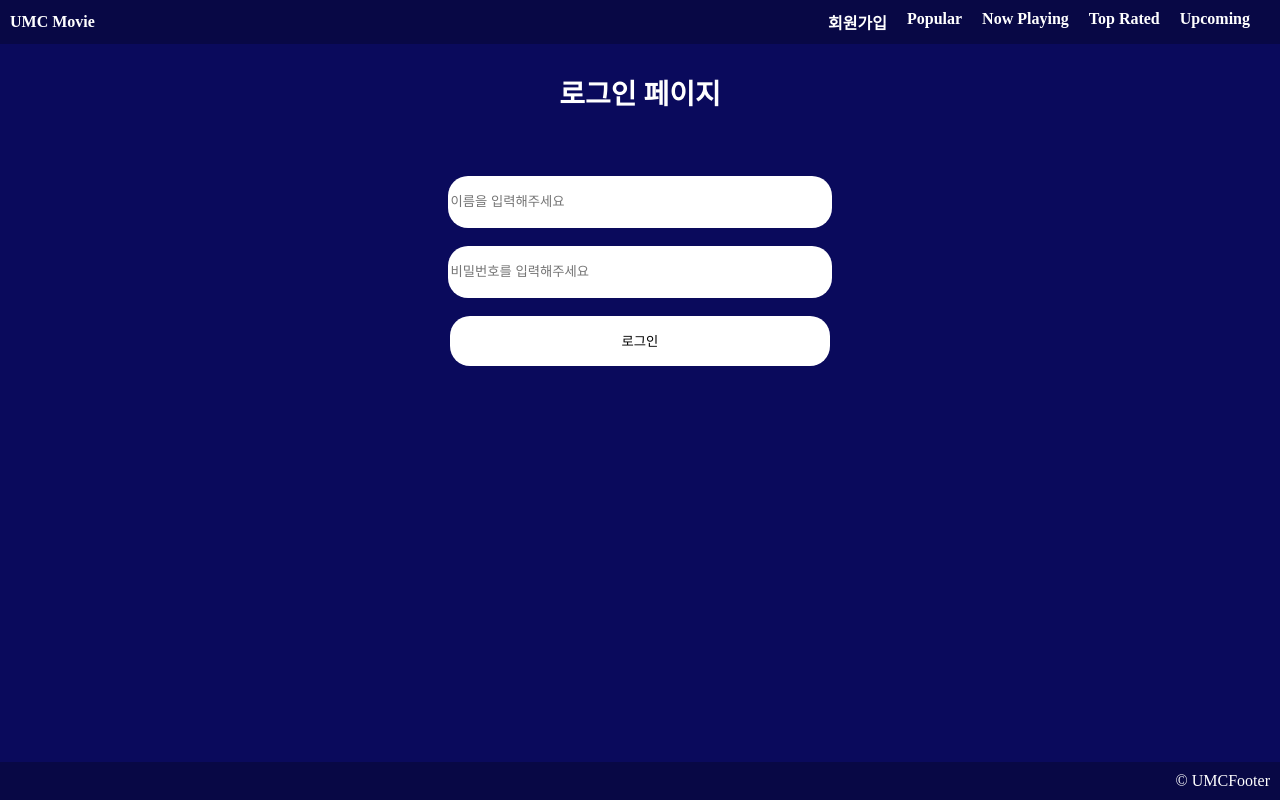
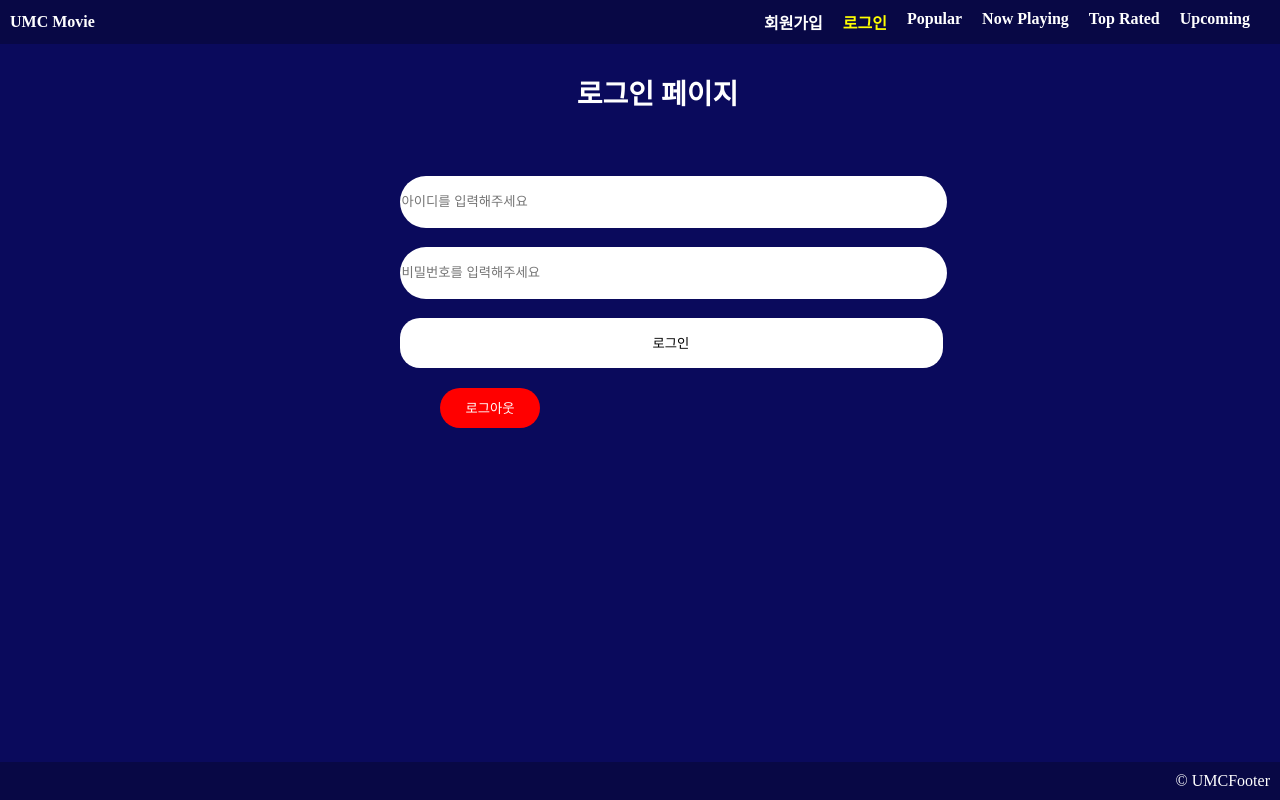
Before and after one commit to guineaaaa/Responsive-Movie-Site, a React (Create React App) app: page /Login in a window 1280 px wide. Built offline with nearby package versions, Linux system fonts and the light colour scheme; no server answers.

Commit message:
✨ 실제 회원가입, 로그인 요청, 상단바 수정

```diff
--- a/package.json
+++ b/package.json
@@ -8,6 +8,7 @@
     "@testing-library/user-event": "^13.5.0",
     "react": "^18.3.1",
     "react-dom": "^18.3.1",
+    "react-infinite-scroll-component": "^6.1.0",
     "react-router-dom": "^6.23.0",
     "react-scripts": "5.0.1",
     "react-spinners": "^0.13.8",
--- a/src/components/Login.jsx
+++ b/src/components/Login.jsx
@@ -1,31 +1,41 @@
-import { useState } from "react";
+import React, { useState } from "react";
+import { useNavigate } from "react-router-dom";
 import styled from 'styled-components';
-import React from "react";
 
 const LogInContainer = styled.div`
     display: flex;
     flex-direction: column;
     align-items: center;
+    padding-right: 300px;
 `;
 
 const Title = styled.h1`
     text-align: center;
     color: white;
     font-size: 28px;
-    padding:45px;
+    padding: 45px;
+    padding-left: 380px;
 `;
 
 const Input = styled.input`
-    width:30%;
-    height:50px;
-    background-color:white;
-    border:none;
-    border-radius:20px;
+    width: 300%;
+    height: 50px;
+    background-color: white;
+    border: none;
+    border-radius: 40px;
+    margin-bottom: -15px;
+`;
 
+const Warning = styled.p`
+    color: red;
+    text-align: right;
+    position: relative;
+    left: 155px;
+    top: 10px;
 `;
 
 const Submit = styled.button`
-    width: 30%;
+    width: 300%;
     height: 50px;
     border-radius: 20px;
     border: none;
@@ -33,55 +43,111 @@ const Submit = styled.button`
     color: black;
 `;
 
+const LogoutButton = styled.button`
+    margin-top: 20px;
+    width: 100px;
+    height: 40px;
+    border-radius: 20px;
+    border: none;
+    background-color: red;
+    color: white;
+`;
+
 const Login = () => {
-    const [name, setName] = useState("");
+    const [id, setId] = useState("");
     const [password, setPassword] = useState("");
+    const [idMessage, setIDMessage] = useState("");
+    const [passwordMessage, setPasswordMessage] = useState("");
+    const [isId, setIsID] = useState(false);
+    const [isPassword, setIsPassword] = useState(false);
+    const navigate = useNavigate();
 
-    const [isName, setIsName] = useState(false);
-    const [isPassword, setIsPassword] = useState(false);
-
-    const handleNameChange = (e) => {
-        const currentName = e.target.value;
-        setName(currentName);
-        setIsName(!!currentName.trim()); // 이름이 비어있지 않으면 true
+    const handleIDChange = (e) => {
+        const currentID = e.target.value;
+        setId(currentID);
+        if (!currentID.trim()) {
+            setIDMessage("아이디를 입력하세요");
+            setIsID(false);
+        } else {
+            setIsID(true);
+            setIDMessage("");
+        }
     };
 
     const handlePasswordChange = (e) => {
         const currentPassword = e.target.value;
         setPassword(currentPassword);
-        setIsPassword(!!currentPassword.trim()); // 비밀번호가 비어있지 않으면 true
-    };
-
-    const handleSubmit = (e) => {
-        e.preventDefault();
-        if (isName && isPassword) {
-            // 이름과 비밀번호가 모두 입력되었을 때 로그인 처리
-            console.log("로그인 처리:", { name, password });
-            // 로그인 처리 로직을 추가하세요
+        if (!currentPassword.trim()) {
+            setPasswordMessage("비밀번호를 입력하세요");
+            setIsPassword(false);
         } else {
-            alert("이름과 비밀번호를 모두 입력해주세요.");
+            setIsPassword(true);
+            setPasswordMessage("");
         }
     };
 
+    const handleSubmit = async (e) => {
+        e.preventDefault();
+        if (isId && isPassword) {
+            const storedId = localStorage.getItem('id');
+            const storedPasswordToken = localStorage.getItem('passwordToken');
+            const storedPasswordData = storedPasswordToken ? JSON.parse(atob(storedPasswordToken)) : null;
+
+            console.log("storedId:", storedId);
+            console.log("storedPasswordData:", storedPasswordData);
+
+            if (storedId && storedPasswordData) {
+                const { password: storedPassword } = storedPasswordData;
+                console.log("storedPassword:", storedPassword);
+
+                if (id === storedId && password === storedPassword) {
+                    alert(`${id}님 환영합니다.`);
+                    localStorage.setItem('token', 'dummy-token'); // Save a dummy token for session management
+                    localStorage.setItem('userId', id);
+                    localStorage.setItem('isLoggedIn', 'true');
+                    navigate('/');
+                } else {
+                    alert("아이디 혹은 비밀번호를 확인하세요.");
+                }
+            } else {
+                alert("저장된 계정 정보가 없습니다. 회원가입을 진행해주세요.");
+            }
+        } else {
+            alert("아이디와 비밀번호를 모두 입력해주세요.");
+        }
+    };
+
+    const handleLogout = () => {
+        localStorage.removeItem('token');
+        localStorage.removeItem('userId');
+        localStorage.removeItem('isLoggedIn');
+        alert("로그아웃 되었습니다.");
+        navigate('/login'); // Redirect to the login page or any other appropriate page
+    };
+
     return (
-
-        <LogInContainer onSubmit={handleSubmit}>
-                <Title>로그인 페이지</Title>
+        <LogInContainer>
+            <Title>로그인 페이지</Title>
+            <form onSubmit={handleSubmit}>
                 <Input
                     type="text"
-                    value={name}
-                    onChange={handleNameChange}
-                    placeholder="이름을 입력해주세요"
+                    value={id}
+                    onChange={handleIDChange}
+                    placeholder="아이디를 입력해주세요"
                 />
-                <br></br>
+                <Warning className="message">{idMessage}</Warning>
+                <br />
                 <Input
                     type="password"
                     value={password}
                     onChange={handlePasswordChange}
                     placeholder="비밀번호를 입력해주세요"
                 />
-                <br></br>
+                <Warning className="message">{passwordMessage}</Warning>
+                <br />
                 <Submit type="submit">로그인</Submit>
+            </form>
+            <LogoutButton onClick={handleLogout}>로그아웃</LogoutButton>
         </LogInContainer>
     );
 }
--- a/src/components/Navbar.jsx
+++ b/src/components/Navbar.jsx
@@ -1,7 +1,6 @@
-import React, { useState } from 'react';
+import React, { useState, useEffect } from 'react';
 import styled from 'styled-components';
 import { NavLink } from 'react-router-dom';
-
 
 const NavbarContainer = styled.nav`
   position: fixed;
@@ -27,10 +26,10 @@ const Brand = styled(NavLink)`
 
 const ButtonContainer = styled.div`
   display: flex;
-  gap: 20px; /* Reduce the gap between buttons */
+  gap: 20px;
   max-width: 50%;
-  overflow-x: auto; /* Allow horizontal scrolling */
-  padding-right: 40px; /* Add right padding to accommodate scrollbar */
+  overflow-x: auto;
+  padding-right: 40px;
 `;
 
 const NavLinkButton = styled(NavLink)`
@@ -47,16 +46,52 @@ const NavLinkButton = styled(NavLink)`
   }
 `;
 
-
-
+const LogoutButton = styled.button`
+  text-decoration: none;
+  color: #fff;
+  background: none;
+  font-weight: bold;
+  border: none;
+  cursor: pointer;
+  &:hover {
+    color: yellow;
+  }
+  font-size:16px;
+`;
 
 const Navbar = () => {
+  const [isLoggedIn, setIsLoggedIn] = useState(false);
+
+  useEffect(() => {
+    // Check login status from localStorage when the component mounts
+    const loggedInStatus = localStorage.getItem('isLoggedIn');
+    if (loggedInStatus === 'true') {
+      setIsLoggedIn(true);
+    }
+  }, []);
+
+  const handleLogout = () => {
+    setIsLoggedIn(false);
+    localStorage.setItem('isLoggedIn', 'false');
+  };
+
+  const handleLogin = () => {
+    setIsLoggedIn(true);
+    localStorage.setItem('isLoggedIn', 'true');
+  };
 
   return (
     <NavbarContainer>
       <Brand to="/" exact>UMC Movie</Brand>
       <ButtonContainer>
-        <NavLinkButton to="/signup" activeClassName="active">회원가입</NavLinkButton>
+        {isLoggedIn ? (
+          <LogoutButton onClick={handleLogout}>로그아웃</LogoutButton>
+        ) : (
+          <>
+            <NavLinkButton to="/signup" activeClassName="active">회원가입</NavLinkButton>
+            <NavLinkButton to="/login" activeClassName="active" onClick={handleLogin}>로그인</NavLinkButton>
+          </>
+        )}
         <NavLinkButton to="/popular" activeClassName="active">Popular</NavLinkButton>
         <NavLinkButton to="/now-playing" activeClassName="active">Now Playing</NavLinkButton>
         <NavLinkButton to="/top-rated" activeClassName="active">Top Rated</NavLinkButton>
--- a/src/components/Signup.jsx
+++ b/src/components/Signup.jsx
@@ -1,7 +1,6 @@
-import { useState } from "react";
+import React, { useState } from "react";
 import styled from 'styled-components';
-import React from "react";
-import { useNavigate } from "react-router-dom"; // useNavigate 임포트
+import { useNavigate } from "react-router-dom";
 
 const SignUpContainer = styled.div`
     display: flex;
@@ -13,69 +12,72 @@ const Title = styled.h1`
     text-align: center;
     color: white;
     font-size: 28px;
-    padding:45px;
+    padding: 35px;
+    margin-top: 30px;
+    margin-bottom: -10px;
 `;
 
 const Input = styled.input`
-    margin-bottom:-10px;
-    width:30%;
-    height:50px;
-    background-color:white;
-    border:none;
-    border-radius:20px;
+    margin-bottom: -15px;
+    width: 30%;
+    height: 50px;
+    background-color: white;
+    border: none;
+    border-radius: 40px;
 `;
 
 const Warning = styled.p`
-    color:red;
-
+    color: red;
 `;
 
 const Submit = styled.button`
-    width:30%;
-    height:50px;
-    border-radius:20px;
-    border:none;
-    background-color:${props => props.active ? "yellow" : "white"};
-    color:black;
+    width: 30%;
+    height: 50px;
+    border-radius: 20px;
+    border: none;
+    background-color: ${props => props.active ? "yellow" : "white"};
+    color: black;
+    cursor: ${props => props.active ? "pointer" : "not-allowed"};
 `;
 
-const BacktoMain=styled.button`
-    border:none;
-    font-size:15px;
-    background:none;
-    color:white;
-    font-weight:bold;
+const BacktoMain = styled.button`
+    border: none;
+    font-size: 15px;
+    background: none;
+    color: white;
+    font-weight: bold;
+    cursor: pointer;
 `;
 
-const If=styled.span`
-    margin-top:30px;
-    font-size:15px;
-    color:white;
+const If = styled.span`
+    margin-top: 30px;
+    font-size: 15px;
+    color: white;
 `;
 
 const Signup = () => {
-    // 초기값 세팅하기 - 이름, 이메일, 나이, 비밀번호, 비밀번호 확인
     const [name, setName] = useState("");
+    const [id, setID] = useState("");
     const [email, setEmail] = useState("");
     const [age, setAge] = useState("");
     const [password, setPassword] = useState("");
     const [passwordConfirm, setPasswordConfirm] = useState("");
 
-    // 오류 메세지 상태 저장
     const [nameMessage, setNameMessage] = useState("");
+    const [idMessage, setIDMessage] = useState("");
     const [emailMessage, setEmailMessage] = useState("");
     const [ageMessage, setAgeMessage] = useState("");
     const [passwordMessage, setPasswordMessage] = useState("");
-    const [passwordConfirmMessage, setpasswordConfirmMessage] = useState("");
+    const [passwordConfirmMessage, setPasswordConfirmMessage] = useState("");
 
-    // 유효성 검사
     const [isName, setIsName] = useState(false);
+    const [isId, setIsId] = useState(false);
     const [isEmail, setIsEmail] = useState(false);
     const [isAge, setIsAge] = useState(false);
     const [isPassword, setIsPassword] = useState(false);
     const [isPasswordConfirm, setIsPasswordConfirm] = useState(false);
 
-    const navigate = useNavigate(); // useNavigate 훅 사용
+    const navigate = useNavigate();
 
     const onChangeName = (e) => {
         const currentName = e.target.value;
@@ -89,24 +91,32 @@ const Signup = () => {
         }
     };
 
+    const onChangeId = (e) => {
+        const currentId = e.target.value;
+        setID(currentId);
+        if (!currentId.trim()) {
+            setIDMessage("아이디를 입력하세요");
+            setIsId(false);
+        } else {
+            setIsId(true);
+            setIDMessage("");
+        }
+    };
+
     const onChangeEmail = (e) => {
         const currentEmail = e.target.value;
         setEmail(currentEmail);
         const emailRegExp = /^[A-Za-z0-9_]+[A-Za-z0-9]*[@]{1}[A-Za-z0-9]+[A-Za-z0-9]*[.]{1}[A-Za-z]{1,3}$/;
 
         if (!currentEmail.trim()) {
-            setNameMessage("이메일을 입력하세요");
+            setEmailMessage("이메일을 입력하세요");
             setIsEmail(false);
-            return;
         } else if (!emailRegExp.test(currentEmail)) {
             setEmailMessage("이메일 형식에 맞게 다시 입력해주세요!");
             setIsEmail(false);
-            return;
         } else {
             setIsEmail(true);
             setEmailMessage("");
-
-            return;
         }
     };
 
@@ -117,23 +127,16 @@ const Signup = () => {
         if (!currentAge.trim()) {
             setAgeMessage("나이를 입력하세요");
             setIsAge(false);
-            return;
-        }
-
-        if (isNaN(currentAge) || parseInt(currentAge) < 0 || parseFloat(currentAge) % 1 !== 0) {
+        } else if (isNaN(currentAge) || parseInt(currentAge) < 0 || parseFloat(currentAge) % 1 !== 0) {
             setAgeMessage("올바른 나이를 입력하세요");
             setIsAge(false);
-            return;
-        }
-
-        if (parseInt(currentAge) < 19) {
+        } else if (parseInt(currentAge) < 19) {
             setAgeMessage("19세 이상만 가입할 수 있습니다");
             setIsAge(false);
-            return;
+        } else {
+            setIsAge(true);
+            setAgeMessage("");
         }
-
-        setAgeMessage("");
-        setIsAge(true);
     };
 
     const onChangePassword = (e) => {
@@ -143,30 +146,22 @@ const Signup = () => {
         if (!currentPassword.trim()) {
             setPasswordMessage("비밀번호를 입력하세요");
             setIsPassword(false);
-            return;
-        }
-
-        if (currentPassword.length < 4) {
+        } else if (currentPassword.length < 4) {
             setPasswordMessage("비밀번호는 최소 4자리 이상이어야 합니다");
             setIsPassword(false);
-            return;
-        }
-
-        if (currentPassword.length > 12) {
+        } else if (currentPassword.length > 12) {
             setPasswordMessage("비밀번호는 최대 12자리까지 가능합니다");
             setIsPassword(false);
-            return;
+        } else {
+            const passwordRegExp = /^(?=.*[a-zA-Z])(?=.*\d)(?=.*[@$!%*?&])[A-Za-z\d@$!%*?&]+$/;
+            if (!passwordRegExp.test(currentPassword)) {
+                setPasswordMessage("영어, 숫자, 특수문자를 모두 포함하여 입력하세요");
+                setIsPassword(false);
+            } else {
+                setIsPassword(true);
+                setPasswordMessage("");
+            }
         }
-
-        const passwordRegExp = /^(?=.*[a-zA-Z])(?=.*\d)(?=.*[@$!%*?&])[A-Za-z\d@$!%*?&]+$/;
-
-        if (!passwordRegExp.test(currentPassword)) {
-            setPasswordMessage("영어, 숫자, 특수문자를 모두 포함하여 입력하세요");
-            setIsPassword(false);
-            return;
-        }
-        setPasswordMessage("");
-        setIsPassword(true);
     };
 
     const onChangePasswordConfirm = (e) => {
@@ -174,84 +169,82 @@ const Signup = () => {
         setPasswordConfirm(currentPasswordConfirm);
 
         if (!currentPasswordConfirm.trim()) {
-            setpasswordConfirmMessage("비밀번호를 다시 입력해 주세요!");
+            setPasswordConfirmMessage("비밀번호를 다시 입력해 주세요!");
             setIsPasswordConfirm(false);
         } else if (password !== currentPasswordConfirm) {
-            setpasswordConfirmMessage("비밀번호가 일치하지 않습니다!");
+            setPasswordConfirmMessage("비밀번호가 일치하지 않습니다!");
             setIsPasswordConfirm(false);
         } else {
-            setpasswordConfirmMessage("");
             setIsPasswordConfirm(true);
+            setPasswordConfirmMessage("");
         }
     };
 
-    const handleSubmit = (e) => {
+    const handleSubmit = async (e) => {
         e.preventDefault();
 
         const signupInfo = {
             name: name,
+            username: id,
             email: email,
-            age: age,
-            password: password,
+            age: age
         };
 
-        // 로컬 스토리지에 회원 가입 정보 저장
-        localStorage.setItem('signupInfo', JSON.stringify(signupInfo));
+        // 비밀번호와 비밀번호 확인 정보를 토큰으로 변환
+        const passwordToken = btoa(JSON.stringify({ password: password, passwordCheck: passwordConfirm }));
 
+        // 비밀번호 토큰을 로컬스토리지에 저장
+        localStorage.setItem('passwordToken', passwordToken);
 
-        const signup_info = {
-            method: "POST", //서버로 데이터 전송하기
-            body: JSON.stringify(signupInfo), //전송할데이터를 JSON형식으로
-            headers: { //HTTP요청 헤더를 설정한다. 전송되는 데이터의 형식은 JSON임
-                "Content-Type": "application/json"
-            }
-        };
+        try {
+            await fetch('/auth/signup', {
+                method: 'POST',
+                headers: {
+                    'Content-Type': 'application/json',
+                    'Authorization': `Bearer ${passwordToken}` // 비밀번호 토큰을 헤더에 포함
+                },
+                body: JSON.stringify(signupInfo),
+            });
 
-        if (isName && isEmail && isAge && isPassword && isPasswordConfirm) {
-            console.log(signupInfo);
-            fetch("http://localhost:3000/Login", signup_info)
-                .then(() => {
-                    alert("가입이 완료 되었습니다.");
-                    navigate("/Login"); // useNavigate 훅을 사용하여 라우팅 처리
-                })
-                .catch(error => console.error('Error:', error));
-        } else {
-            alert("입력 값을 확인해주세요");
+            // 회원가입 성공 시의 처리
+            alert("가입이 완료되었습니다.");
+            navigate('/Login'); // useNavigate를 사용하여 페이지 이동
+            localStorage.setItem('id', id);
+        } catch (error) {
+            console.error('Error: ', error);
+            alert("회원가입에 실패했습니다. 다시 시도해 주세요");
         }
+    };
 
-        // 로컬 스토리지에 저장된 회원 가입 정보 콘솔에 출력
-        const storedSignupInfo = JSON.parse(localStorage.getItem('signupInfo'));
-        console.log("Stored Signup Info:", storedSignupInfo);
-    }
-
-
-    // 제출하기 버튼 스타일링을 위한 클래스 조건 설정
-    const submitButtonStyle = isName && isEmail && isAge && isPassword && isPasswordConfirm ? true : false;
+    const submitButtonStyle = isName && isId && isEmail && isAge && isPassword && isPasswordConfirm;
 
     return (
         <SignUpContainer>
             <Title>회원가입 페이지</Title>
 
             <Input id="name" name="name" value={name} onChange={onChangeName} placeholder="이름을 입력해주세요" />
-            <Warning className="message">{nameMessage}</Warning>
+            <Warning>{nameMessage}</Warning>
+
+            <Input id="id" name="ID" value={id} onChange={onChangeId} placeholder="아이디를 입력해주세요" />
+            <Warning>{idMessage}</Warning>
 
             <Input id="email" name="Email" value={email} onChange={onChangeEmail} placeholder="이메일을 입력해주세요" />
-            <Warning className="message">{emailMessage}</Warning>
+            <Warning>{emailMessage}</Warning>
 
             <Input id="age" name="Age" value={age} onChange={onChangeAge} placeholder="나이를 입력해주세요" />
-            <Warning className="message">{ageMessage}</Warning>
+            <Warning>{ageMessage}</Warning>
 
             <Input id="password" name="Password" value={password} onChange={onChangePassword} placeholder="비밀번호를 입력해주세요" />
-            <Warning className="message">{passwordMessage}</Warning>
+            <Warning>{passwordMessage}</Warning>
 
             <Input id="passwordConfirm" name="PasswordConfirm" value={passwordConfirm} onChange={onChangePasswordConfirm} placeholder="비밀번호 확인" />
-            <Warning className="message">{passwordConfirmMessage}</Warning>
+            <Warning>{passwordConfirmMessage}</Warning>
 
-            <Submit active={submitButtonStyle} onClick={handleSubmit}>제출하기</Submit>
+            <Submit active={submitButtonStyle} onClick={handleSubmit} disabled={!submitButtonStyle}>제출하기</Submit>
 
-            <If>이미 아이디가 있으신가요?<BacktoMain onClick={() => navigate('/Login')}>로그인 페이지로 이동하기</BacktoMain></If>
+            <If>이미 아이디가 있으신가요? <BacktoMain onClick={() => navigate('/Login')}>로그인 페이지로 이동하기</BacktoMain></If>
         </SignUpContainer>
     );
-}
+};
 
 export default Signup;
```
Also changed, not shown: src/components/Loading.jsx (+22 -6 lines), src/components/NowPlayingPage.jsx (+19 -7 lines), src/components/Popularpage.jsx (+23 -7 lines), 1 other file (tests, documents, lock files or other folders).
